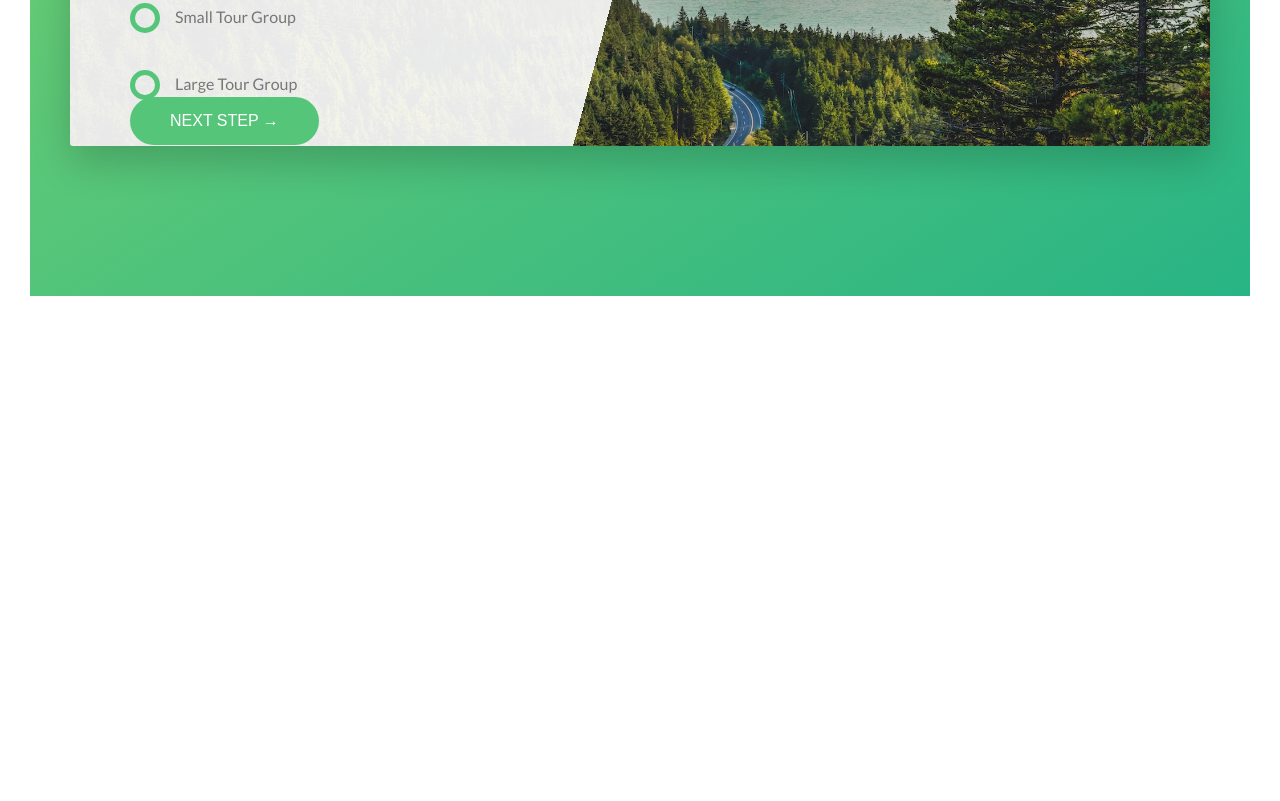
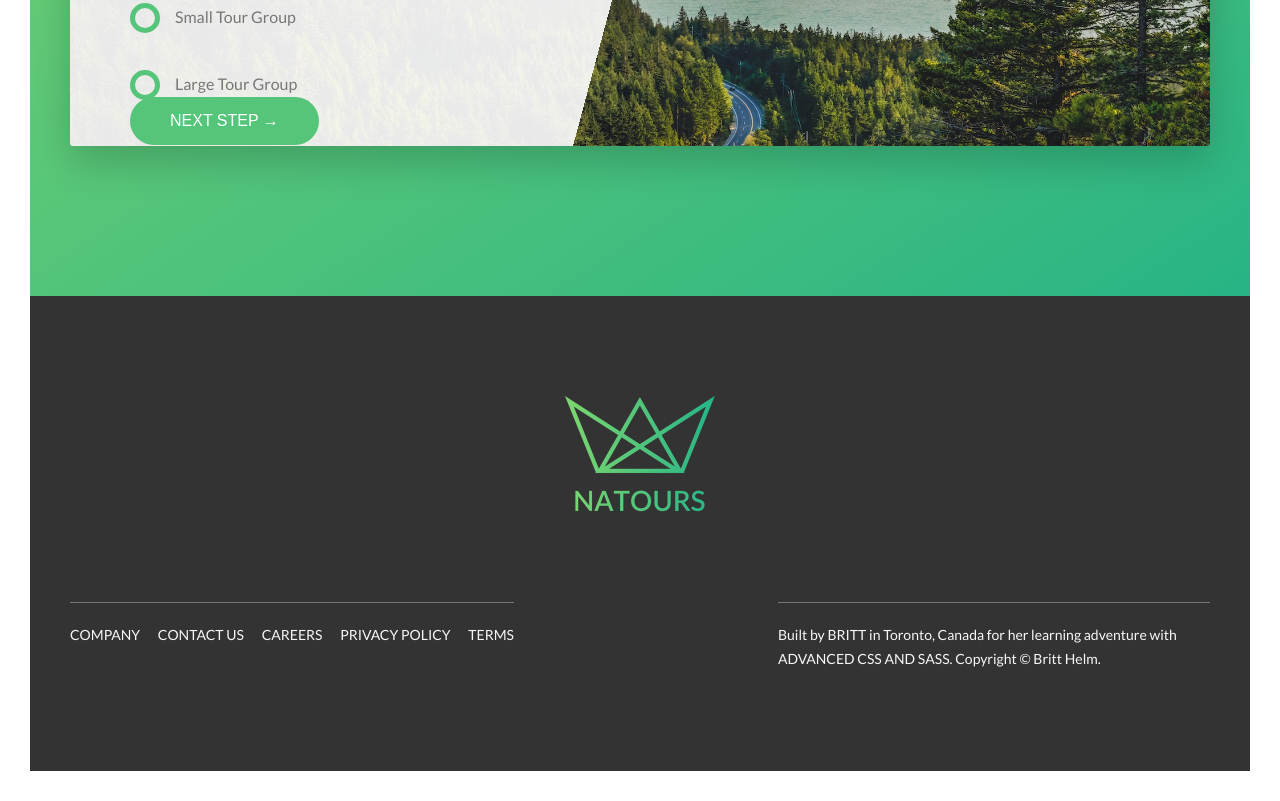
Before and after one commit to Brittca/Natours, a website: page index.html in a window 1280 px wide. Shown: the part 4921-5722 px from the top of the page. Before the commit the page ends 5247 px from the top, so only its background shows below. Drawn offline with Linux system fonts and the light colour scheme.

Commit message:
footer design

```diff
--- a/index.html
+++ b/index.html
@@ -368,6 +368,31 @@
 
         </main>
 
+        <footer class="footer">
+            <div class="footer__logo-box">
+                <img src="img/logo-green-2x.png" alt="full logo" class="footer__logo">
+            </div>
+            <div class="row">
+                <div class="col-1-of-2">
+                    <div class="footer__navigation">
+                        <ul class="footer__list">
+                            <li class="footer__item"><a href="#" class="footer__link">Company</a></li>
+                            <li class="footer__item"><a href="#" class="footer__link">Contact Us</a></li>
+                            <li class="footer__item"><a href="#" class="footer__link">Careers</a></li>
+                            <li class="footer__item"><a href="#" class="footer__link">Privacy Policy</a></li>
+                            <li class="footer__item"><a href="#" class="footer__link">Terms</a></li>
+                        </ul>
+                    </div>
+                </div>
+                <div class="col-1-of-2">
+                    <p class="footer__copyright">
+                        Built by <a href="" class="footer__link">Britt</a> in Toronto, Canada for her learning adventure with
+                        <a href="#" class="footer__link">Advanced CSS and SASS.</a> Copyright &copy; Britt Helm.
+                    </p>
+                </div>
+            </div>
+        </footer>
+
 <!-- <section class="grid-test">
 
     <div class="row">
--- a/sass/abstracts/_variables.scss
+++ b/sass/abstracts/_variables.scss
@@ -14,6 +14,7 @@ $color-grey-light-1: #F7F7F7;
 $color-grey-light-2: #eeeeee;
 $color-grey-dark: #777;
 $color-grey-dark-2: #999;
+$color-grey-dark-3: #333;
 
 $color-white: #FFFFFF;
 $color-black: #000000;
--- /dev/null
+++ b/sass/layout/_footer.scss
@@ -0,0 +1,66 @@
+.footer {
+	background-color: $color-grey-dark-3;
+	padding: 10rem 0;
+	font-size: 1.4rem;
+	color: $color-grey-light-1;
+
+	&__logo-box {
+		text-align: center;
+		margin-bottom: 8rem;
+	}
+
+	&__logo {
+		width: 15rem;
+		height: auto;
+
+
+	}
+
+	&__navigation {
+		border-top: 1px solid $color-grey-dark;
+		padding-top: 2rem;
+		display: inline-block;
+	}
+
+	&__list {
+		list-style: none;
+	}
+
+	&__item {
+		display: inline-block;
+
+		&:not(:last-child) {
+			margin-right: 1.5rem;
+		}
+
+	}
+
+	&__link {
+		&:link,
+		&:visited {
+			color: $color-grey-light-1;
+			background-color: $color-grey-dark-3;
+			text-decoration: none;
+			text-transform: uppercase;
+			display: inline-block;
+			transition: all .2s;
+		}
+
+		&:hover,
+		&:active {
+			color: $color-primary;
+			box-shadow: 0 1rem 2rem rgba($color-black, .4);
+			transform: rotate(5deg) scale(1.3);
+
+		}
+	}
+
+	&__copyright {
+		border-top: 1px solid $color-grey-dark;
+		padding-top: 2rem;
+		width: 80%;
+		float: right;
+
+	}
+
+}
--- a/sass/main.scss
+++ b/sass/main.scss
@@ -15,7 +15,7 @@
 @import "components/form";
 @import "components/story";
 
-
+@import "layout/footer";
 @import "layout/grid";
 @import "layout/header";
 
```
Also changed, not shown: css/style.css.
